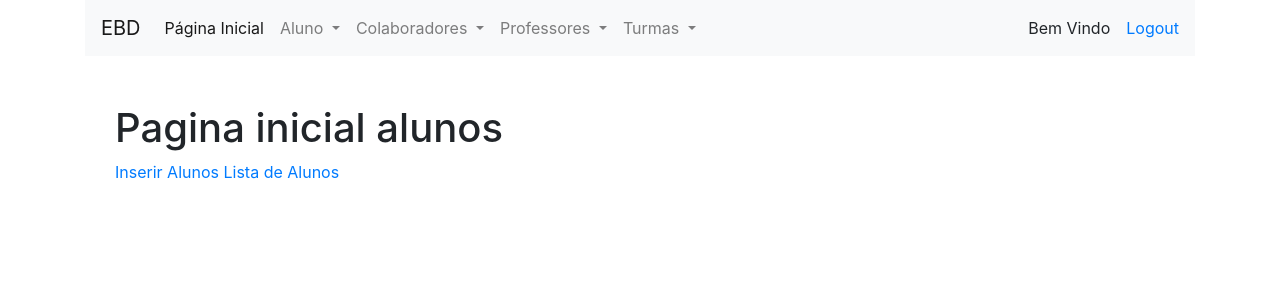
After one commit to luanaAlm/cadastro-django, a Django app: page /turmas/ in a window 1280 px wide. The commit adds this page. Shown: the top 300 px of the page. Run offline with Django 3.2, Linux system fonts and the light colour scheme; the visitor is signed in with stand-in values (Sample User, id 1); parts of the project's set-up code (start-up, migrations or seed data) failed here and were passed over; some libraries are stand-ins or nearby versions.

Commit message:
Estilização de turmass com css e bootstrap e criação das templates

```diff
--- a/apps/core/templates/core/index.html
+++ b/apps/core/templates/core/index.html
@@ -6,7 +6,7 @@
     <div class="mt-5">
         <div class="row">
             <div class="col-sm">
-                <a href="">Sala</a>
+                <a href="{% url 'home_turmas' %}">Turma</a>
             </div>
             <div class="col-sm">
                 <a href="{% url 'home_alunos' %}">Alunos</a>
--- a/apps/turmas/models.py
+++ b/apps/turmas/models.py
@@ -4,7 +4,7 @@ from apps.professores.models import Professor
 class Turma(models.Model):
     ID_Turma = models.AutoField(primary_key=True)
     turma = models.CharField(max_length=45)
-    Professor = models.ManyToManyField(Professor)
+    Professor = models.ForeignKey(Professor, on_delete=models.CASCADE)
 
     def __str__(self):
         return self.turma
--- /dev/null
+++ b/apps/turmas/templates/home_turmas.html
@@ -0,0 +1,7 @@
+{% extends 'base.html' %}
+
+{% block main %}
+    <h1>Pagina inicial alunos</h1>
+    <a href="{% url 'criar_turmas' %}">Inserir Alunos</a>
+    <a href="{% url 'listar_turmas' %}">Lista de Alunos</a>
+{% endblock %}
--- /dev/null
+++ b/apps/turmas/urls.py
@@ -0,0 +1,13 @@
+from django.urls import path
+from .views import homeTurmas, listarTurmas, criarTurmas, turmaNovo, updateTurma, deleteTurma
+
+
+#urls Turmas
+urlpatterns = [
+    path('',homeTurmas, name='home_turmas'),
+    path('listar_turmas',listarTurmas, name='listar_turmas'),
+    path('criar_turmas',criarTurmas, name='criar_turmas'),
+    path('novo_turma',turmaNovo, name='novo_turma'),
+    path('^update_turma/(?P<ID_Turma>\d+)/$', updateTurma, name='update_turma'),
+    path('^delete_turma/(?P<ID_Turma>\d+)/$', deleteTurma, name='delete_turma'),
+]
--- a/apps/turmas/views.py
+++ b/apps/turmas/views.py
@@ -1,3 +1,52 @@
-from django.shortcuts import render
+from django.shortcuts import render, redirect
+from django.http import HttpResponse
+from django.contrib.auth.decorators import login_required
+from .models import Turma
+from .form import TurmaForm
 
-# Create your views here.
+#views Turmas
+@login_required
+def homeTurmas(request):
+    return render(request, 'home_turmas.html')
+
+@login_required
+def listarTurmas(request):
+    turmas = Turma.objects.all()
+    return render(request, 'listar_turmas.html', {'turmas': turmas})
+
+@login_required
+def criarTurmas(request):
+    form = TurmaForm()
+    return render(request, 'criar_turmas.html', {'form': form})
+
+@login_required
+def turmaNovo(request):
+    form = TurmaForm(request.POST or None)
+    if form.is_valid():
+        form.save()
+    return redirect('listar_turmas')
+
+@login_required
+def updateTurma(request, ID_Turma):
+    data = {}
+    turma = Turma.objects.get(ID_Turma=ID_Turma)
+    form = TurmaForm(request.POST or None, instance=turma)
+    data['turma'] = turma
+    data['form'] = form
+
+    if request.method == 'POST':
+        if form.is_valid():
+            form.save()
+            return redirect('listar_turmas')
+    else:
+        return render(request, 'update_turmas.html', data)
+
+@login_required
+def deleteTurma(request, ID_Turma):
+    turma = Turma.objects.get(ID_Turma=ID_Turma)
+
+    if request.method == 'POST':
+        turma.delete()
+        return redirect('listar_turmas')
+    else:
+        return render(request, 'delete_turma.html', {'turma':turma})
--- a/ebdcadastro/urls.py
+++ b/ebdcadastro/urls.py
@@ -18,6 +18,7 @@ from django.urls import path, include
 
 urlpatterns = [
     path('', include('apps.core.urls')),
+    path('turmas/', include('apps.turmas.urls')),
     path('alunos/', include('apps.alunos.urls')),
     path('professores/', include('apps.professores.urls')),
     path('colaboradores/', include('apps.colaboradores.urls')),
--- a/templates/base.html
+++ b/templates/base.html
@@ -69,6 +69,19 @@
                             <a class="dropdown-item" href="{% url 'home_professores' %}">Professores</a>
                         </div>
                     </li>
+                    <!--Turma-->
+                    <li class="nav-item dropdown">
+                        <a class="nav-link dropdown-toggle" href="#" id="navbarDropdown" role="button"
+                            data-toggle="dropdown" aria-haspopup="true" aria-expanded="false">
+                            Turmas
+                        </a>
+                        <div class="dropdown-menu" aria-labelledby="navbarDropdown">
+                            <a class="dropdown-item" href="{% url 'listar_turmas' %}">Lista de Turmas</a>
+                            <a class="dropdown-item" href="{% url 'criar_turmas' %}">Novas Turmas</a>
+                            <div class="dropdown-divider"></div>
+                            <a class="dropdown-item" href="{% url 'home_turmas' %}">Turmas</a>
+                        </div>
+                    </li>
                 </ul>
                 <h7 class="mr-sm-3">Bem Vindo {{ usuario.colaborador.nome }}</h7>
                 <a href="{% url 'logout' %}">Logout</a>
```
Also changed, not shown: apps/turmas/form.py (added, +7 -0 lines), apps/turmas/templates/criar_turmas.html (added, +12 -0 lines), apps/turmas/templates/delete_turmas.html (added, +10 -0 lines), apps/turmas/templates/listar_turmas.html (added, +43 -0 lines), apps/turmas/templates/update_turmas.html (added, +12 -0 lines), apps/turmas/migrations/0003_auto_20210317_1217.py (added).
